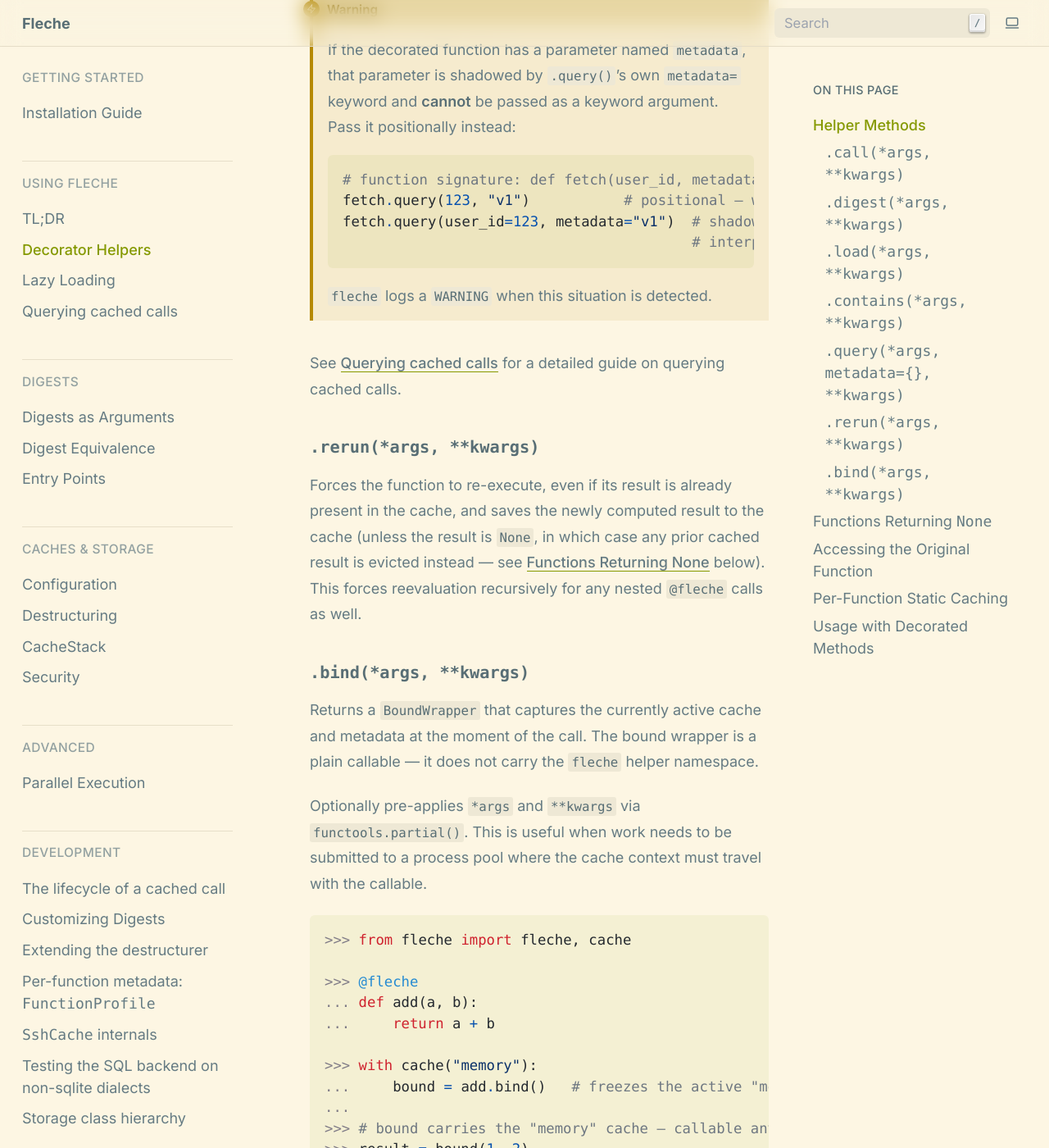
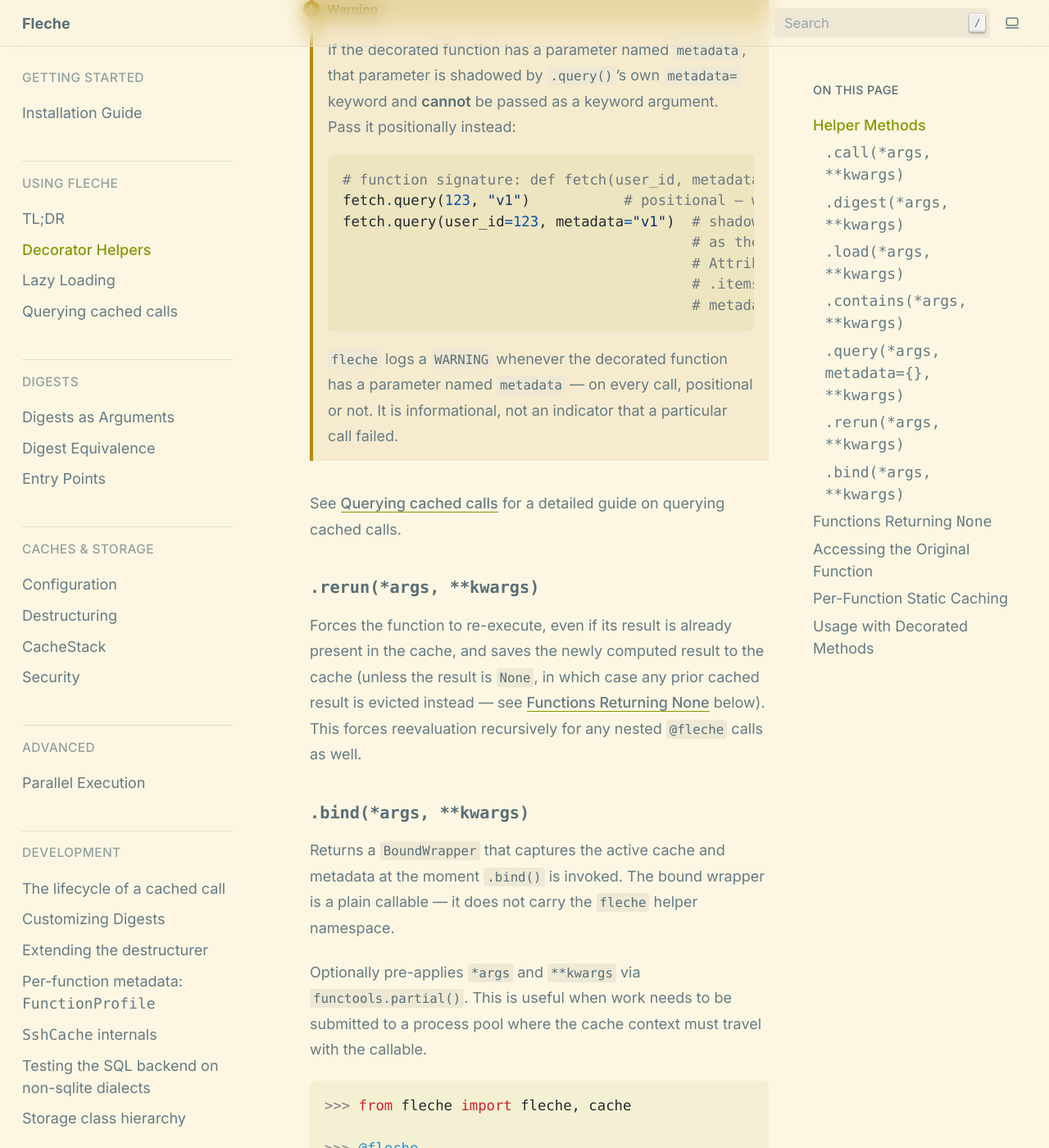
Before and after one commit to pmrv/fleche, a Sphinx documentation site: the page built from docs/usage/helpers.rst, in a window 1280 px wide and 1400 px high, scrolled down 1649 px. Shown: the whole window at 82% size. Built offline with Sphinx 7.4.7, drawn with Linux system fonts in a browser that asks for light colours; pages that are not in the unit, such as notebooks, are missing from menus.

Commit message:
docs(usage): fix inaccurate/misleading claims in tldr, helpers, query
- tldr.rst: clarify the "essentials" snippet is a sequence of independent
  examples, not runnable top-to-bottom (cache("void") breaks the later
  expensive.load() call).
- helpers.rst: the metadata-shadowing warning claimed the shadowed kwarg
  is "interpreted as the filter dict"; it actually raises AttributeError
  since .query()'s metadata= expects a dict. Also clarify the WARNING log
  fires unconditionally whenever the function has a `metadata` parameter,
  not only in the broken keyword-call case. Fix .bind()'s "at the moment
  of the call" wording, which is ambiguous about whether state is frozen
  at bind-time or call-time (it's bind-time).
- query.rst: document the third query form (cache().query(**kwargs)).
  Clarify that .latest()/.oldest() don't require Runtime metadata to
  avoid erroring — they silently return an arbitrary match when it's
  missing, and only raise IndexError on an empty result set.

```diff
--- a/docs/usage/helpers.rst
+++ b/docs/usage/helpers.rst
@@ -50,10 +50,15 @@ Returns a :class:`~fleche.query.QueryIterator` over matching cached calls from t
 
       # function signature: def fetch(user_id, metadata):
       fetch.query(123, "v1")           # positional — works
-      fetch.query(user_id=123, metadata="v1")  # shadowed — 'metadata' is
-                                               # interpreted as the filter dict
+      fetch.query(user_id=123, metadata="v1")  # shadowed — 'metadata' is passed
+                                               # as the filter value and raises
+                                               # AttributeError (a str has no
+                                               # .items()), since .query()'s
+                                               # metadata= expects a dict
 
-   ``fleche`` logs a ``WARNING`` when this situation is detected.
+   ``fleche`` logs a ``WARNING`` whenever the decorated function has a
+   parameter named ``metadata`` — on every call, positional or not. It is
+   informational, not an indicator that a particular call failed.
 
 See :doc:`query` for a detailed guide on querying cached calls.
 
@@ -65,7 +70,7 @@ Forces the function to re-execute, even if its result is already present in the
 ``.bind(*args, **kwargs)``
 ~~~~~~~~~~~~~~~~~~~~~~~~~~
 
-Returns a :class:`~fleche.state.BoundWrapper` that captures the currently active cache and metadata at the moment of the call. The bound wrapper is a plain callable — it does not carry the ``fleche`` helper namespace.
+Returns a :class:`~fleche.state.BoundWrapper` that captures the active cache and metadata at the moment ``.bind()`` is invoked. The bound wrapper is a plain callable — it does not carry the ``fleche`` helper namespace.
 
 Optionally pre-applies ``*args`` and ``**kwargs`` via :func:`functools.partial`. This is useful when work needs to be submitted to a process pool where the cache context must travel with the callable.
 
--- a/docs/usage/tldr.rst
+++ b/docs/usage/tldr.rst
@@ -39,7 +39,10 @@ directory (or anywhere up to ``$HOME``):
 Without a config file, results are cached in memory for the current process
 only.
 
-The essentials beyond that:
+The essentials beyond that (each line below is independent — running
+``cache("void")`` before the later lines would make ``expensive.load``
+raise ``KeyError``, since it switches the active cache away from
+``"persistent"``):
 
 .. code-block:: python
 
```
Also changed, not shown: docs/usage/query.rst (+12 -4 lines).
